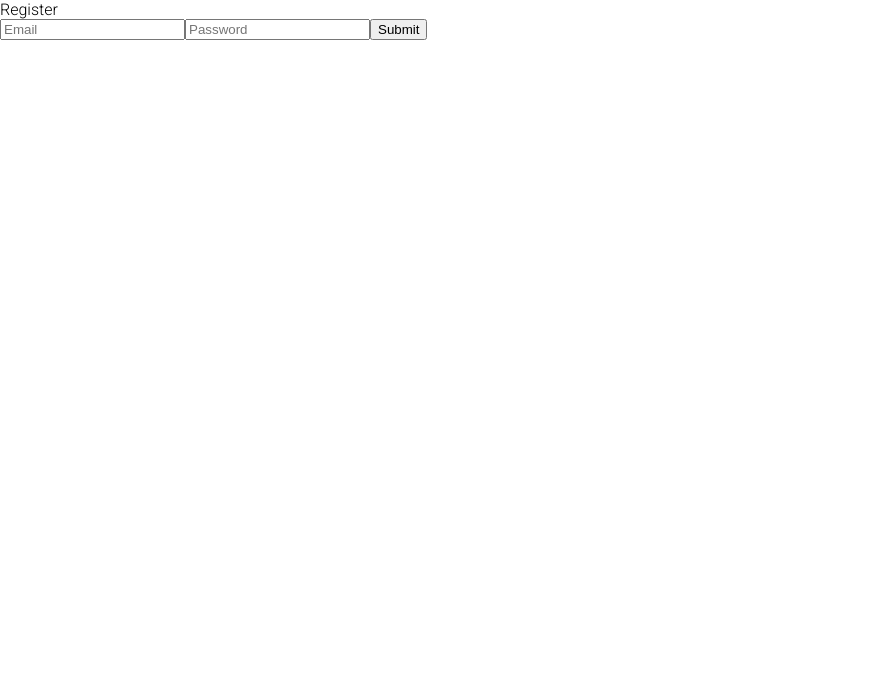
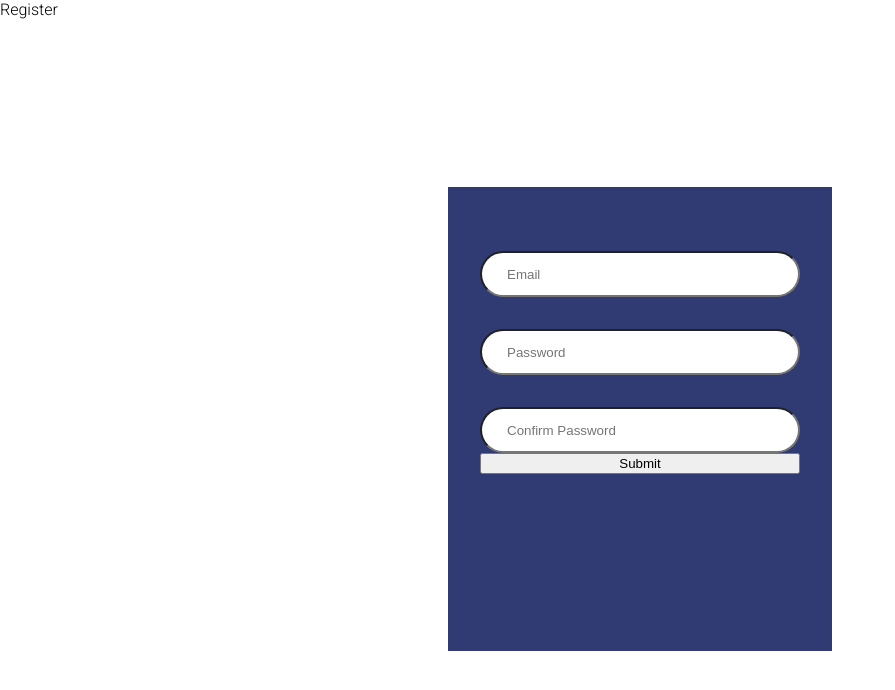
Before and after one commit to Mikelle20/repertoire, a React (Create React App) app in the folder client/: page /register in a window 1280 px wide. Shown: the top 690 px of the page, without its empty margins (0-895 px from the left). Built offline with nearby package versions, Linux system fonts and the light colour scheme.

Commit message:
added confirm pass to regis form

```diff
--- a/client/src/App.css
+++ b/client/src/App.css
@@ -218,3 +218,33 @@ html, body {
     font-size: small;
   }
 }
+
+/* REGISTER PAGE */
+
+.authContainer{
+  width: 100vw;
+  height: 100vh;
+  display: flex;
+  justify-content: center;
+  align-items: center;
+}
+
+.authForm{
+  display: flex;
+  flex-direction: column;
+  width: 20rem;
+  height: 25rem;
+  background-color: #2f3b72;
+
+
+  padding: 2rem;
+}
+
+.authInput{
+  height: 2.5rem;
+  border-radius: 25px;
+
+  padding-left: 25px;
+  margin-top: 2rem;
+
+}
--- a/client/src/components/LoginRegister/RegisterForm.js
+++ b/client/src/components/LoginRegister/RegisterForm.js
@@ -4,7 +4,8 @@ import axios from 'axios'
 function RegisterForm () {
   const [formData, setFormData] = React.useState({
     email: '',
-    password: ''
+    password: '',
+    confirmPassword: ''
   })
 
   const handleChange = (Event) => {
@@ -18,8 +19,7 @@ function RegisterForm () {
 
   const handleSubmit = (Event) => {
     Event.preventDefault()
-    // console.log(formData)
-
+    if (formData.password === formData.confirmPassword) {
       axios({
         method: 'post',
         url: '/authorize/register/',
@@ -30,28 +30,31 @@ function RegisterForm () {
         }
 
       }).then((res) => {
-    //   const { userCreated } = res.data
         if (res) {
           const scopes = 'user-read-currently-playing playlist-modify-public user-library-modify playlist-modify-private playlist-read-collaborative playlist-read-private'
           const authorizeEndpoint = 'https://accounts.spotify.com/authorize?'
 
           const authObject = {
             response_type: 'code',
-          client_id: '87b59a7fa8cf4a0b85c227afc162a118',
+            client_id: process.env.REACT_APP_CLIENT_ID,
             scope: scopes,
-          redirect_uri: 'http://localhost:3000/login',
+            redirect_uri: process.env.REACT_APP_REDIRECT_URI,
             show_dialog: true
           }
           const authQueryString = new URLSearchParams(authObject).toString()
           window.location.href = authorizeEndpoint + authQueryString
         }
       })
+    } else { console.log('passwords must match') }
   }
   return (
     <>
-      <div>
-       <form onSubmit={handleSubmit}>
+      <div className='authContainer'>
+       <form
+       className='authForm'
+       onSubmit={handleSubmit}>
             <input
+            className='authInput'
             name='email'
             placeholder='Email'
             value={formData.email}
@@ -59,13 +62,22 @@ function RegisterForm () {
             >
             </input>
             <input
+            className='authInput'
             name='password'
             placeholder='Password'
             value={formData.password}
             onChange={handleChange}
             >
             </input>
-            <button>Submit</button>
+            <input
+            className='authInput'
+            name='confirmPassword'
+            placeholder='Confirm Password'
+            value={formData.confirmPassword}
+            onChange={handleChange}
+            >
+            </input>
+            <button className='btn'>Submit</button>
        </form>
       </div>
     </>
```
Lines whose indentation alone changed are shown as unchanged.
